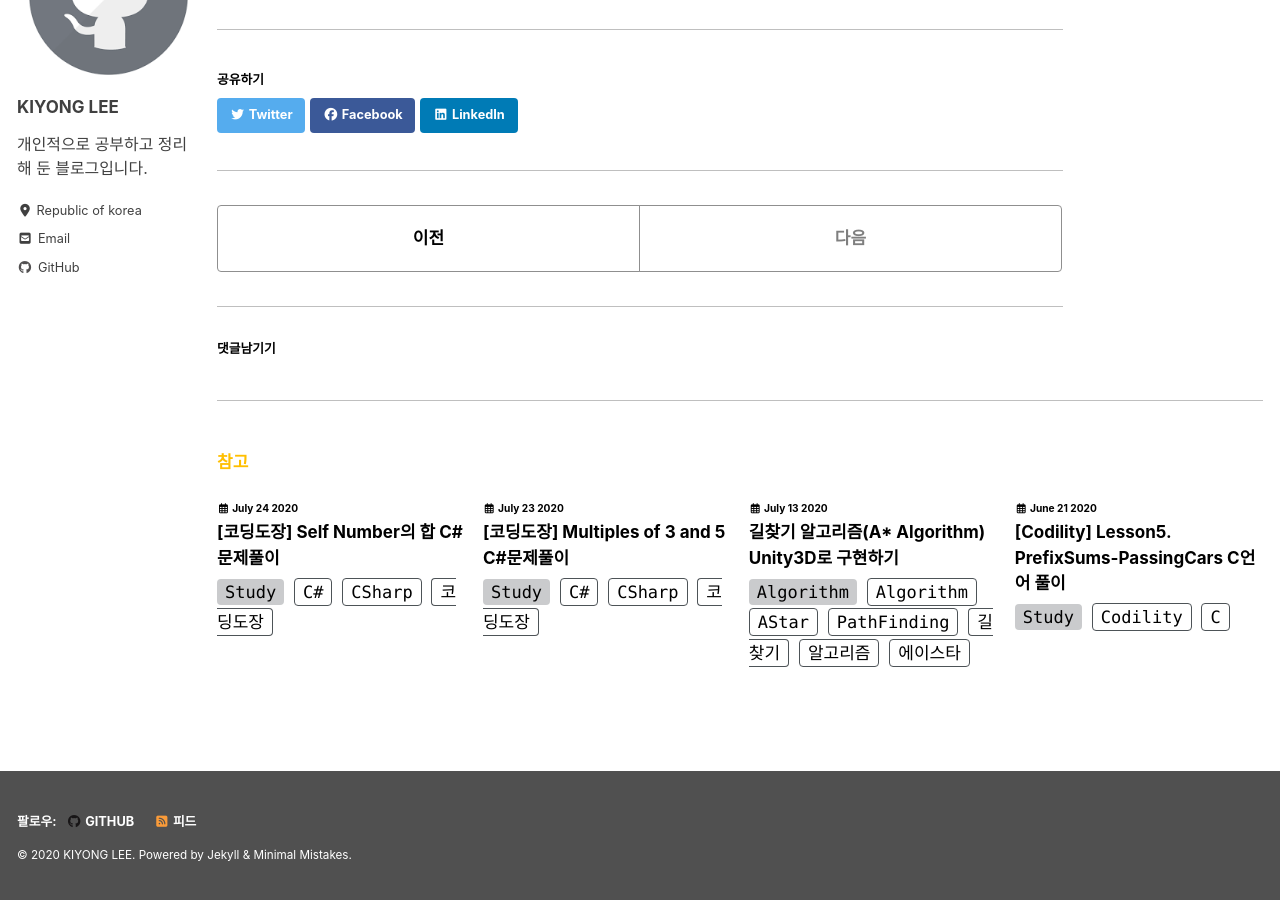
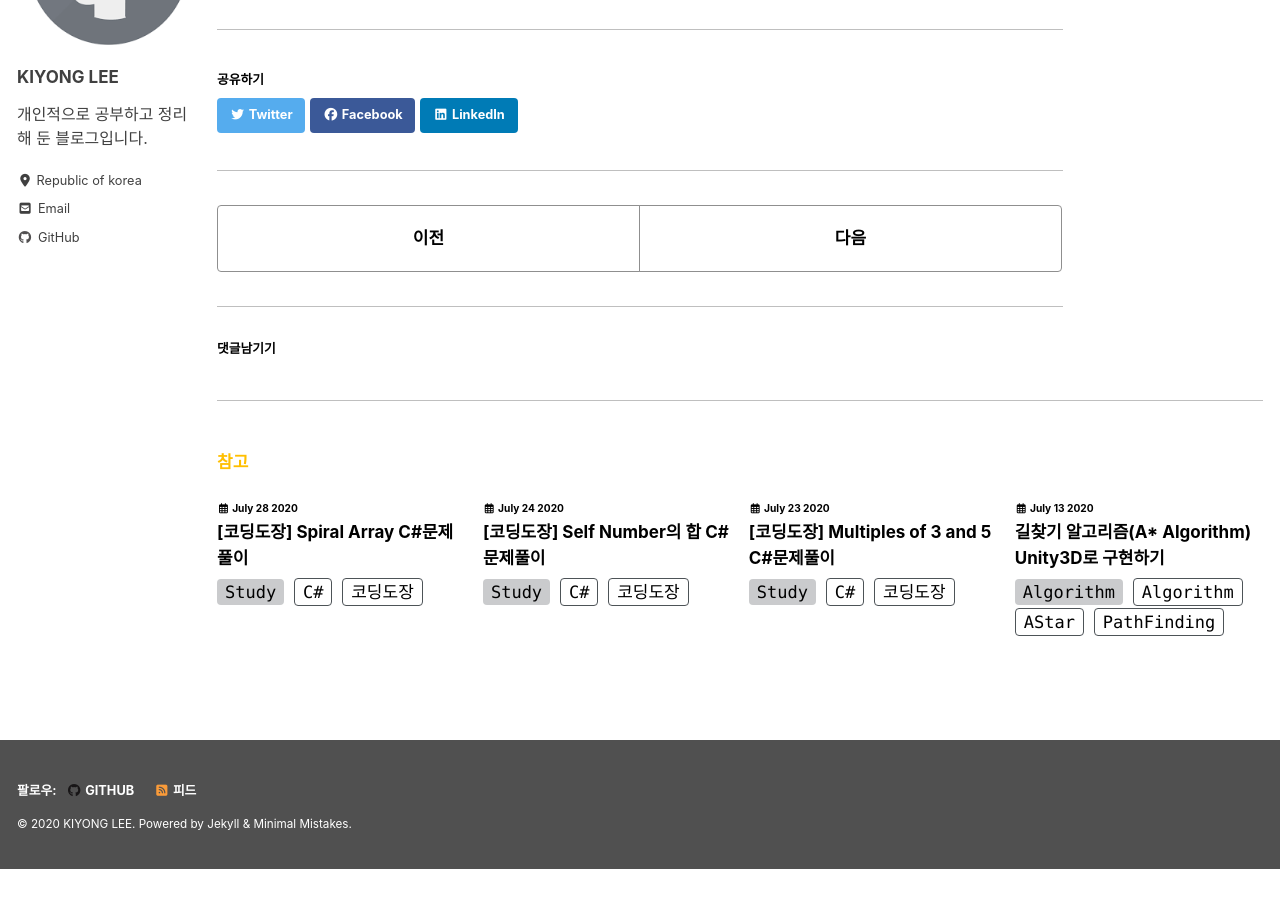
Before and after one commit to kiyongpro/kiyongpro.github.io, a Jekyll site: the page built from _posts/Study/CodingStamp/2020-07-27-EachCount.md, in a window 1280 px wide and 900 px high, scrolled down 1641 px. Built offline with Jekyll 4.4.1, drawn with Linux system fonts in a browser that asks for light colours; cached includes are drawn as plain includes; nearby versions of some CDN libraries; some web fonts are replaced; comment, search, counter and statistics services are not loaded; after the commit the page ends 2510 px from its top, so only the background shows below that; part of the change alters nothing that is shown.

Commit message:
post: Study

````diff
--- a/_posts/Algorithm/2020-07-13-AStarPathFinding.md
+++ b/_posts/Algorithm/2020-07-13-AStarPathFinding.md
@@ -4,7 +4,7 @@ title:  "길찾기 알고리즘(A* Algorithm) Unity3D로 구현하기"
 categories:
   - Algorithm
 tags:
-  - [Algorithm, AStar, PathFinding, 에이스타, 길찾기, 알고리즘]
+  - [Algorithm, AStar, PathFinding]
 
 toc: true
 toc_sticky: true
--- a/_posts/Study/CodingStamp/2020-07-23-MultiplesOf3and5.md
+++ b/_posts/Study/CodingStamp/2020-07-23-MultiplesOf3and5.md
@@ -4,7 +4,7 @@ title:  "[코딩도장] Multiples of 3 and 5 C#문제풀이"
 categories:
   - Study
 tags:
-  - [코딩도장, C#, CSharp]
+  - [코딩도장, C#]
 
 toc: false
 toc_sticky: false
--- a/_posts/Study/CodingStamp/2020-07-24-SelfNumber.md
+++ b/_posts/Study/CodingStamp/2020-07-24-SelfNumber.md
@@ -4,7 +4,7 @@ title:  "[코딩도장] Self Number의 합 C#문제풀이"
 categories:
   - Study
 tags:
-  - [코딩도장, C#, CSharp]
+  - [코딩도장, C#]
 
 toc: false
 toc_sticky: false
--- a/_posts/Study/CodingStamp/2020-07-27-EachCount.md
+++ b/_posts/Study/CodingStamp/2020-07-27-EachCount.md
@@ -4,7 +4,7 @@ title:  "[코딩도장] 1부터 1000까지 각 숫자의 합 C#문제풀이"
 categories:
   - Study
 tags:
-  - [코딩도장, C#, CSharp]
+  - [코딩도장, C#]
 
 toc: false
 toc_sticky: false
--- /dev/null
+++ b/_posts/Study/CodingStamp/2020-07-28-SpiralArray.md
@@ -0,0 +1,160 @@
+---
+title:  "[코딩도장] Spiral Array C#문제풀이"
+
+categories:
+  - Study
+tags:
+  - [코딩도장, C#]
+
+toc: false
+toc_sticky: false
+
+date: 2020-07-28
+last_modified_at:
+---
+
+
+# 1. 문제
+> LV.3
+
+>6 6
+  0   1   2   3   4   5
+ 19  20  21  22  23   6
+ 18  31  32  33  24   7
+ 17  30  35  34  25   8
+ 16  29  28  27  26   9
+ 15  14  13  12  11  10
+
+위 처럼 6 6이라는 입력을 주면 6x6 매트릭스에 나선형 회전을 한 값을 출력
+
+# 2. 풀이
+
+## 첫번째
+{% highlight cs linenos %}
+static void Main(string[] args)
+{
+    string[] input = Console.ReadLine().Split(' ');
+    int x = int.Parse(input[1]), y = int.Parse(input[0]);
+    int[,] n = new int[x,y];
+    int maxX = x - 1, maxY = y - 1;
+    int max, count = 0, cycle = 0;
+
+    int xx = 0, yy = 0;
+    bool forward = true;
+    while (true)
+    {
+        max = maxY > 1 ? maxY : 1;
+        for (int i = 0; i < max; i++)
+        {
+            n[xx + cycle, yy + cycle] = count++;
+            if (forward) yy++;
+            else yy--;
+        }
+        if (count >= x * y) break;
+
+        max = maxX > 1 ? maxX : 1;
+        for (int i = 0; i < max; i++)
+        {
+            n[xx + cycle, yy + cycle] = count++;
+            if (forward) xx++;
+            else xx--;
+        }
+        if (count >= x * y) break;
+
+        forward = !forward;
+        if (forward)
+        {
+            cycle++;
+            maxX -= 2;
+            maxY -= 2;
+        }
+
+    }
+    count = 0;
+    foreach(int num in n)
+    {
+        Console.Write(num + "\t");
+        count++;
+        if(count == y)
+        {
+            Console.WriteLine();
+            count = 0;
+        }
+    }
+}
+{% endhighlight %}
+
+가로와 세로의 길이가 **6 x 6**이라고 가정 할 때,
+
+>첫번째 회전
+![그림1](https://user-images.githubusercontent.com/33146320/88659500-1f1e9000-d110-11ea-82da-639c1c38ad5f.png)
+
+>두번째 회전
+![그림2](https://user-images.githubusercontent.com/33146320/88659752-863c4480-d110-11ea-9688-dd2076313fcd.png)
+
+위 그림과 같은 규칙으로 숫자가 생성된다.
+
+첫번째 숫자가 가로(y)를 두번째 숫자가 세로(x)일 때, 이차원 배열 n[x, y]형식의 변수가 생성된다.
+
+- 첫번째 회전
+1. y축 크기를 1씩 y-1번 증가시킨다(y++)
+=> [0,0], [0,1], [0,2], [0,3], [0,4], y를 1번 증가시킨다(입력 X) => [0,5]
+1. x축 크기를 1씩 x-1번 증가시킨다(x++)
+=> [0,5], [1,5], [2,5], [3,5], [4,5], x를 1번 증가시킨다(입력 X) => [5,5]
+1. y축 크기를 1씩 y-1번 감소시킨다(y--)
+=> [5,5], [5,4], [5,3], [5,2], [5,1], x를 1번 증가시킨다(입력 X) => [5,0]
+1. x축 크기를 1씩 x-1번 감소시킨다(x--).
+=> [5,0], [4,0], [3,0], [2,0], [1,0], x를 1번 증가시킨다(입력 X) => [0,0]
+1. cycle 변수를 생성하여 회전 횟수를 더해준다. => cycle = 1
+
+- 두번째 회전
+두번째 회전부터는 반복횟수를 2씩 감소시켜야 한다.
+x, y에 cycle크기 만큼 더해준다.
+1. y축 크기를 1씩 y-3번 증가시킨다(y++)
+=> [1,1], [1,2], [1,3], y를 1번 증가시킨다(입력 X) => [1,4]
+1. x축 크기를 1씩 x-3번 증가시킨다(x++)
+=> [1,4], [2,4], [3,4], y를 1번 증가시킨다(입력 X) => [4,4]
+1. y축 크기를 1씩 y-3번 감소시킨다(y--)
+=> [4,4], [4,3], [4,2], y를 1번 증가시킨다(입력 X) => [4,1]
+1. x축 크기를 1씩 x-3번 감소시킨다(x--).
+=> [4,1], [3,1], [2,1], y를 1번 증가시킨다(입력 X) => [1,1]
+1. cycle = 2
+
+
+위 과정을 반복하면서 각각 배열에 0부터 (x*y-1)크기 까지의 숫자를 입력한다.
+
+
+처음 문제를 보았을 때는 lv3에 비해서 쉬워 보였는데 생각처럼 깔끔하게 코딩이 안되었다.
+
+## 두번째(다른사람 풀이)
+
+{% highlight cs linenos %}
+static void Main(string[] args)
+{
+    var input = Console.ReadLine().Split(' ');
+    int W = int.Parse(input[1]), H = int.Parse(input[0]);
+
+    int[] arr = new int[W * H], dist = new[] { 1, W, -1, -W };
+    int i = -1, j = 0, k = -1, cnt = 0, w = W;
+
+    while (cnt-- > 1 || (cnt = ++k % 2 == 0 ? W-- : --H) > 0)
+        arr[i += dist[k % 4]] = j++;
+
+    for (i = 0; i < arr.Length; i++)
+        Console.Write("{0,3}" + ((i + 1) % w == 0 ? "\n" : " "), arr[i]);
+}
+{% endhighlight %}
+
+제일 인상적이었던 풀이방법이다. while 반복문으로 이렇게 할 수 있다는게 세삼 놀라웠다.
+
+```cs
+//     1             2
+while (cnt-- > 1 || (cnt = ++k % 2 == 0 ? W-- : --H) > 0)
+ //    3
+    arr[i += dist[k % 4]] = j++;
+```
+1번이 false가 나오면 2번의 조건을 확인한 뒤 3번을 하거나 빠져나간다.
+1번의 값이 true 가 나오면 바로 3번으로 이동한다.
+
+
+[맨 위로 이동하기](#){: .btn .btn--primary }{: .align-right}
````
